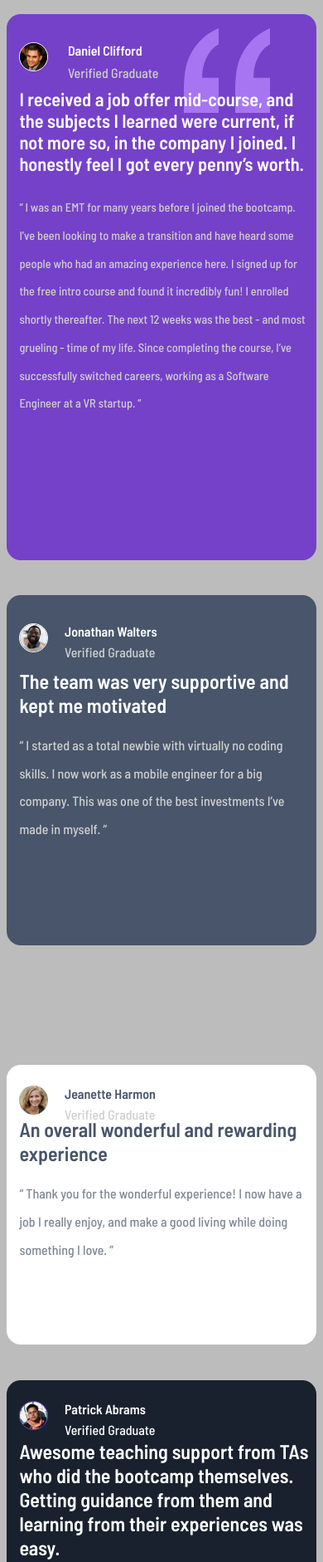
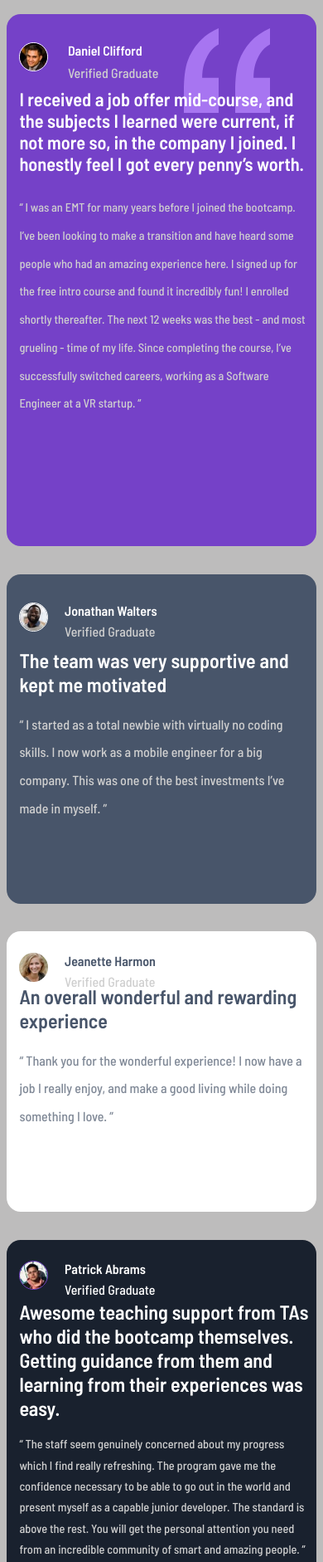
Before and after one commit to Marius-Diran/Testimonial-Grid, a plain HTML site: page index.html in a window 390 px wide. Shown: the top 1882 px of the page at 83% size. Drawn offline with Linux system fonts and the light colour scheme.

Commit message:
Finished for M screen size

```diff
--- a/grid.css
+++ b/grid.css
@@ -431,14 +431,14 @@ body{
 @media (min-width: 375px) and (max-width: 424px){
     body{
         overflow: visible;
-        height: 385vh;
+        height: 335vh;
         background-color:hsla(0, 1%, 69%, 0.835)
     }
 
     #grid .grid1{
         background-position: 55vw 2vh;
         width: 96vw;
-        height: 78vh;
+        height: 76vh;
     }
 
     #grid .grid1 img{
@@ -470,8 +470,8 @@ body{
 
     #grid .grid2{
         width: 96vw;
-        height: 50vh;
-        top: 83vh;
+        height: 47vh;
+        top: 80vh;
         right:99vw;
     }
 
@@ -503,8 +503,8 @@ body{
 
     #grid .grid3{
         width: 96vw;
-        height: 106vh;
-        top: 275vh;
+        height: 86vh;
+        top: 244vh;
         right: 198vw;
     }
 
@@ -535,7 +535,7 @@ body{
     }
 
     #grid .grid4{
-        top: 40vh;
+        top: 41vh;
         width: 96vw;
     }
 
@@ -569,7 +569,7 @@ body{
         width: 96vw;
         top: 85vh;
         left: -99vw;
-        height: 75vh;
+        height: 65vh;
     }
 
     #grid .grid5 img{
```
